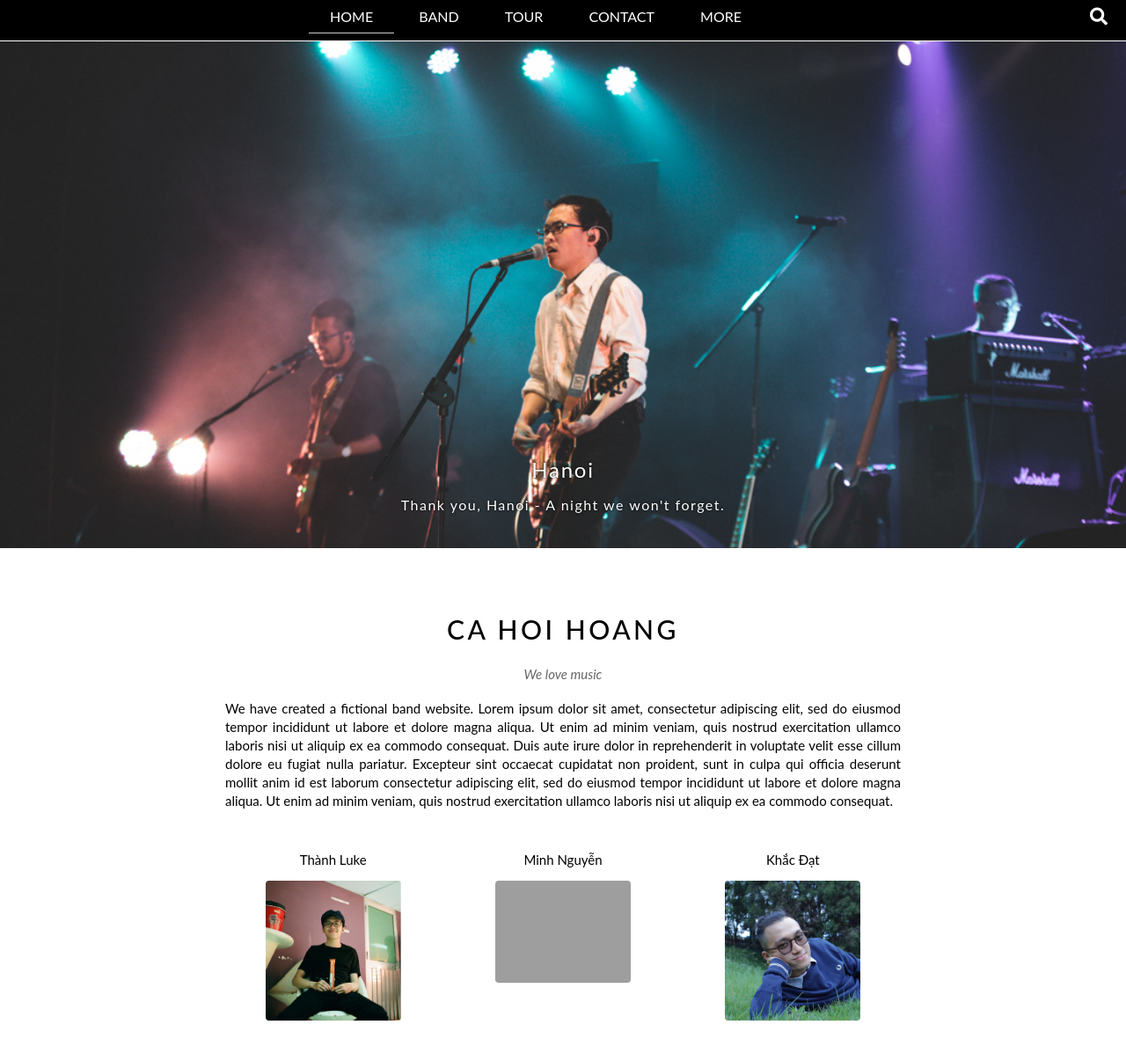
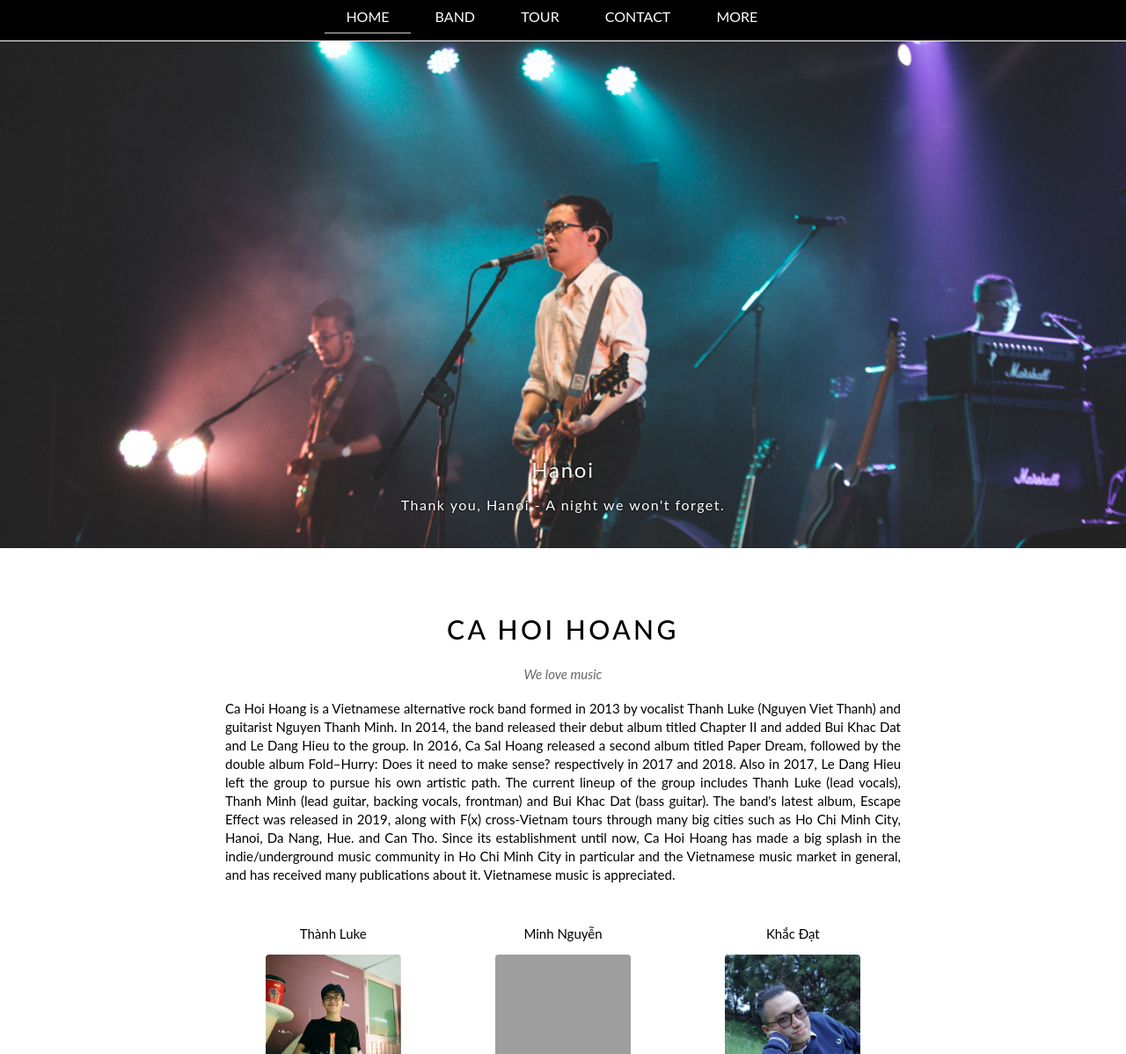
Before and after one commit to nmtuan1612/CHH_MusicBand.github.io, a plain HTML site: page index.html in a window 1280 px wide. Shown: the part 102-1300 px from the top of the page at 88% size. Drawn offline with Linux system fonts and the light colour scheme; grey boxes are pictures that could not be loaded.

Commit message:
Update index.html

```diff
--- a/index.html
+++ b/index.html
@@ -42,14 +42,14 @@
             </ul>
             <!-- End: nav -->
 
-            <!-- Begin: Search button -->
-            <div class="search-btn">
-                <i class="search-icon fas fa-search"></i>
-            </div>
+            <!-- Begin: Search button -->-->
+            <!--<div class="search-btn">-->
+                <!--<i class="search-icon fas fa-search"></i>-->
+            <!--</div>-->
 
-            <div id="menu-btn" class="mobile-menu-btn">
-                <i class="fas fa-bars"></i>
-            </div>
+            <!--<div id="menu-btn" class="mobile-menu-btn">-->
+                <!--<i class="fas fa-bars"></i>-->
+            <!--</div>-->
             <!-- End: Search button -->
         </div>
         <!-- End header -->
@@ -72,7 +72,7 @@
                 <h2 class="section-header">CA HOI HOANG</h2>
                 <p class="section-sub-header">We love music</p>
                 <p class="about-text">
-                    We have created a fictional band website. Lorem ipsum dolor sit amet, consectetur adipiscing elit, sed do eiusmod tempor incididunt ut labore et dolore magna aliqua. Ut enim ad minim veniam, quis nostrud exercitation ullamco laboris nisi ut aliquip ex ea commodo consequat. Duis aute irure dolor in reprehenderit in voluptate velit esse cillum dolore eu fugiat nulla pariatur. Excepteur sint occaecat cupidatat non proident, sunt in culpa qui officia deserunt mollit anim id est laborum consectetur adipiscing elit, sed do eiusmod tempor incididunt ut labore et dolore magna aliqua. Ut enim ad minim veniam, quis nostrud exercitation ullamco laboris nisi ut aliquip ex ea commodo consequat.
+                    Ca Hoi Hoang is a Vietnamese alternative rock band formed in 2013 by vocalist Thanh Luke (Nguyen Viet Thanh) and guitarist Nguyen Thanh Minh. In 2014, the band released their debut album titled Chapter II and added Bui Khac Dat and Le Dang Hieu to the group. In 2016, Ca Sal Hoang released a second album titled Paper Dream, followed by the double album Fold–Hurry: Does it need to make sense? respectively in 2017 and 2018. Also in 2017, Le Dang Hieu left the group to pursue his own artistic path. The current lineup of the group includes Thanh Luke (lead vocals), Thanh Minh (lead guitar, backing vocals, frontman) and Bui Khac Dat (bass guitar). The band's latest album, Escape Effect was released in 2019, along with F(x) cross-Vietnam tours through many big cities such as Ho Chi Minh City, Hanoi, Da Nang, Hue. and Can Tho. Since its establishment until now, Ca Hoi Hoang has made a big splash in the indie/underground music community in Ho Chi Minh City in particular and the Vietnamese music market in general, and has received many publications about it. Vietnamese music is appreciated.
                 </p>
                 <!-- Member list -->
                 <div class="member-list row m32">
```
